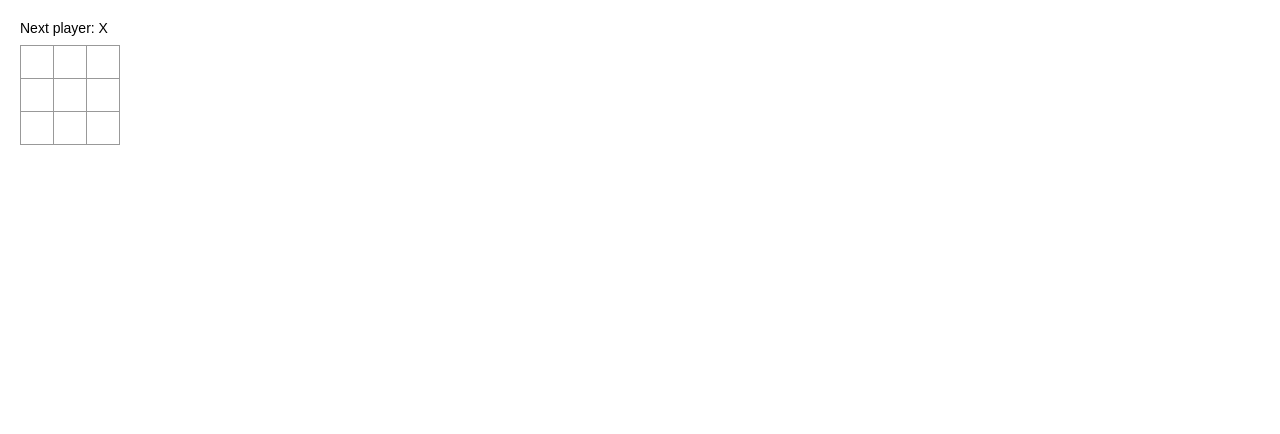
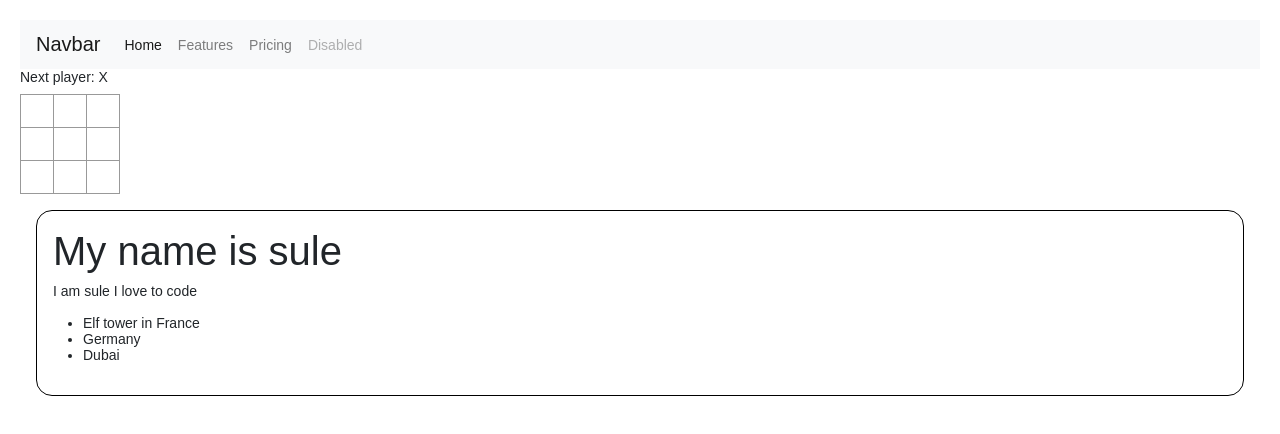
Before and after one commit to olaniyi900/tic-tac-toe, a React (Create React App) app: page / in a window 1280 px wide. Shown: the top 434 px of the page. Built offline with nearby package versions, Linux system fonts and the light colour scheme.

Commit message:
practicing

```diff
--- a/public/index.html
+++ b/public/index.html
@@ -9,6 +9,7 @@
       name="description"
       content="Web site created using create-react-app"
     />
+    <link rel="stylesheet" href="https://stackpath.bootstrapcdn.com/bootstrap/4.5.0/css/bootstrap.min.css" integrity="sha384-9aIt2nRpC12Uk9gS9baDl411NQApFmC26EwAOH8WgZl5MYYxFfc+NcPb1dKGj7Sk" crossorigin="anonymous">
     <link rel="apple-touch-icon" href="%PUBLIC_URL%/logo192.png" />
     <!--
       manifest.json provides metadata used when your web app is installed on a
--- a/src/App.js
+++ b/src/App.js
@@ -1,9 +1,18 @@
 import React from 'react';
 import Game from './component/Game'
+import Scrimba from './component/scrimba/Scrimba';
+import Navbar from './component/scrimba/Navbar';
 
 
 const App = () => {
-    return <Game />
+    return (
+        <div>
+            <Navbar />
+             <Game />
+             <Scrimba name='sule'/>
+        </div>
+
+    );
 }
 
 export default App;
--- /dev/null
+++ b/src/component/scrimba/Navbar.jsx
@@ -0,0 +1,26 @@
+import React from 'react'
+
+
+
+const Navbar = () => {
+    return (
+            <nav className="navbar navbar-expand-lg navbar-light bg-light">
+                <a className="navbar-brand" href="#">Navbar</a>
+                <button className="navbar-toggler" type="button" data-toggle="collapse" data-target="#navbarNavAltMarkup" aria-controls="navbarNavAltMarkup" aria-expanded="false" aria-label="Toggle navigation">
+                    <span className="navbar-toggler-icon"></span>
+                </button>
+                <div className="collapse navbar-collapse" id="navbarNavAltMarkup">
+                    <div className="navbar-nav">
+                    <a className="nav-item nav-link active" href="#">Home <span className="sr-only">(current)</span></a>
+                    <a className="nav-item nav-link" href="#">Features</a>
+                    <a className="nav-item nav-link" href="#">Pricing</a>
+                    <a className="nav-item nav-link disabled" href="#" tabindex="-1" aria-disabled="true">Disabled</a>
+                </div>
+            </div>
+            </nav>
+
+
+    )
+}
+
+export default Navbar;
--- /dev/null
+++ b/src/component/scrimba/Scrimba.jsx
@@ -0,0 +1,24 @@
+import React from 'react'
+
+function Scrimba(props) {
+    let {name} = props
+    let style = {
+        border: '1px solid black',
+        margin: '1rem',
+        borderRadius: '1rem',
+        padding: '1rem'
+    }
+    return (
+        <div style={style}>
+            <h1>My name is { name }</h1>
+            <p>I am { name } I love to code</p>
+            <ul>
+                <li>Elf tower in France </li>
+                <li>Germany</li>
+                <li>Dubai</li>
+            </ul>
+        </div>
+    )
+}
+
+export default Scrimba;
```
